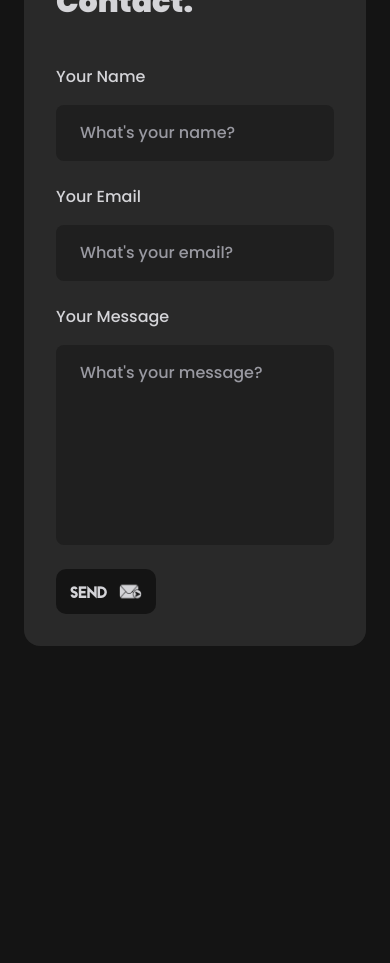
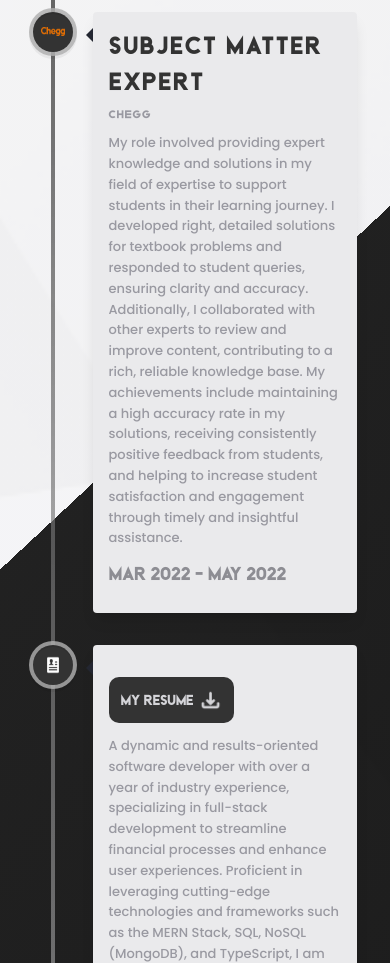
Before and after one commit to BFurious/Ashutosh-portfolio, a React (Vite) app: page / in a window 390 px wide. Shown: the part 5720-6683 px from the top of the page. Before the commit the page ends 6406 px from the top, so only its background shows below. Built offline with nearby package versions, Linux system fonts and the light colour scheme.

Commit message:
enhanchment

```diff
--- a/src/components/Experience.jsx
+++ b/src/components/Experience.jsx
@@ -50,6 +50,12 @@
         >
           {experience.company_name}
         </p>
+        <p
+          className=" text-taupe font-poppins tracking-[0px]"
+          style={{ "font-size":"13px" }}
+        >
+          {experience.brief}
+        </p>
       </div>
     </VerticalTimelineElement>
   )
@@ -96,11 +102,12 @@
               </div>
             }
           >
+            <div>
             <button
               className="live-demo flex justify-between
               sm:text-[18px] text-[14px] text-timberWolf
               font-bold font-beckman items-center py-5 pl-3 pr-3
-              whitespace-nowrap gap-1 sm:w-[148px] sm:h-[58px]
+              whitespace-nowrap gap-1 sm:w-[100%] sm:h-[100%]
               w-[125px] h-[46px] rounded-[10px] bg-jetLight
               sm:mt-[22px] mt-[16px] hover:bg-battleGray
               hover:text-eerieBlack transition duration-[0.2s]
@@ -130,6 +137,14 @@
                 w-[23px] h-[23px] object-contain"
               />
             </button>
+
+            <p
+          className=" text-taupe font-poppins tracking-[0px]"
+          style={{ "font-size":"13px" }}
+        >
+          A dynamic and results-oriented software developer with over a year of industry experience, specializing in full-stack development to streamline financial processes and enhance user experiences. Proficient in leveraging cutting-edge technologies and frameworks such as the MERN Stack, SQL, NoSQL (MongoDB), and TypeScript, I am dedicated to delivering high-quality code and optimizing performance to drive project success and client satisfaction. I collaborate effectively with cross-functional teams to translate complex business requirements into scalable technical solutions.
+        </p>
+        </div>
           </VerticalTimelineElement>
         </VerticalTimeline>
       </div>
--- a/src/components/Hero.jsx
+++ b/src/components/Hero.jsx
@@ -1,7 +1,5 @@
 import { motion } from 'framer-motion'
-import { Link } from 'react-router-dom'
 import styles from '../styles'
-import { navLinks } from '../constants'
 import { ashutosh, bwmap, worldmap } from '../assets'
 
 function Hero() {
--- a/src/components/Tech.jsx
+++ b/src/components/Tech.jsx
@@ -24,4 +24,4 @@
   )
 }
 
-export default SectionWrapper(Tech, '')
+export default SectionWrapper(Tech, 'skills')
--- a/src/constants/index.js
+++ b/src/constants/index.js
@@ -24,6 +24,10 @@
   {
     id: 'about',
     title: 'About',
+  },
+  {
+    id: 'skills',
+    title: 'Skills',
   },
   {
     id: 'projects',
@@ -108,6 +112,7 @@
     icon: credflow,
     iconBg: '#333333',
     date: 'Jan 2023 - April 2024',
+    brief: "As a key contributor, I have managed microservices and third-party integrations, developed REST APIs, and optimized various product features including cron jobs, automated tasks, Redis, and database-to-file system processes. My role involved collaborating with cross-functional teams to ensure seamless integration of new technologies and solutions, while also providing technical guidance and mentorship to junior team members. Notable achievements include a 70% reduction in database expenses and significant improvements in user experience through faster compilation times. Additionally, I have received commendations from senior management for my coding structure, optimization efforts, and delivery of bug-free features."
   },
   {
     title: 'Subject matter Expert',
@@ -115,6 +120,7 @@
     icon: chegg,
     iconBg: '#333333',
     date: 'Mar 2022 - May 2022',
+    brief: "My role involved providing expert knowledge and solutions in my field of expertise to support students in their learning journey. I developed right, detailed solutions for textbook problems and responded to student queries, ensuring clarity and accuracy. Additionally, I collaborated with other experts to review and improve content, contributing to a rich, reliable knowledge base. My achievements include maintaining a high accuracy rate in my solutions, receiving consistently positive feedback from students, and helping to increase student satisfaction and engagement through timely and insightful assistance."
   },
 ]
 
```
